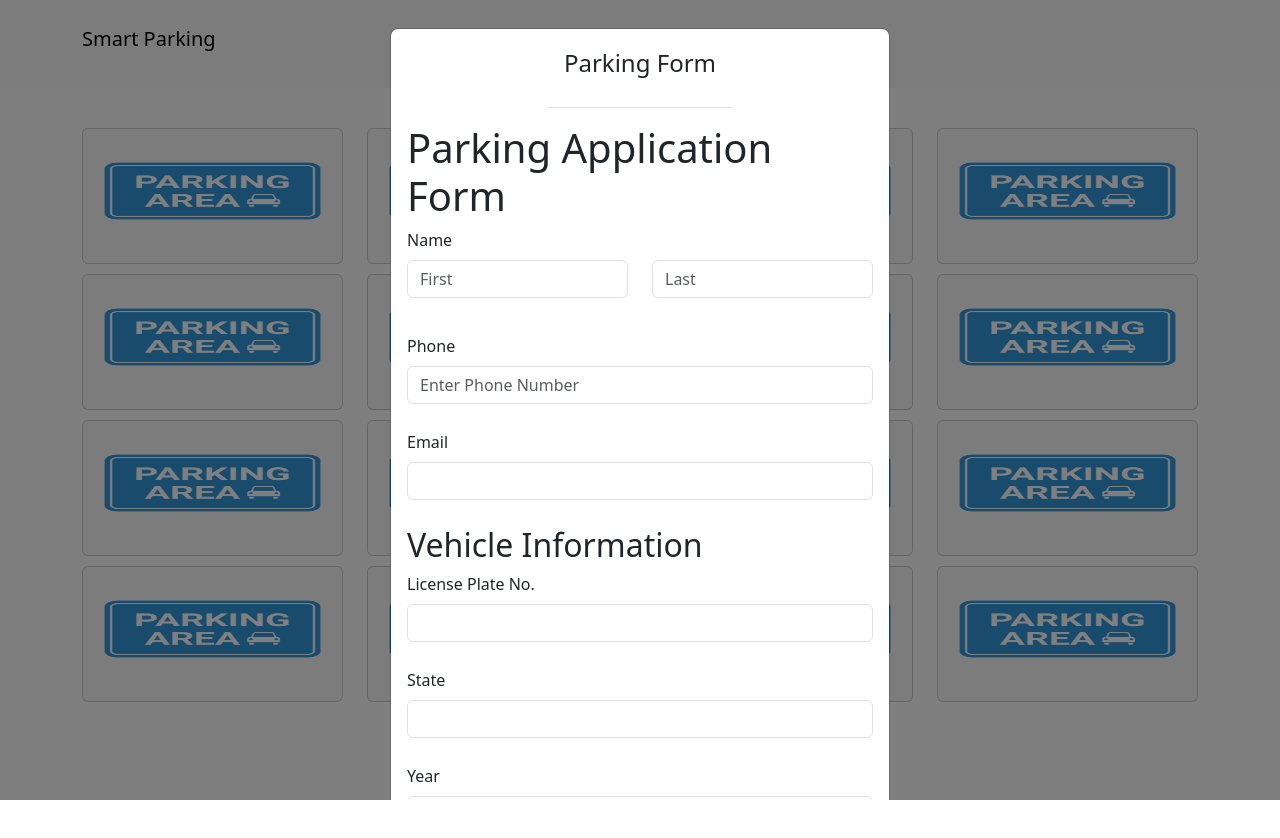
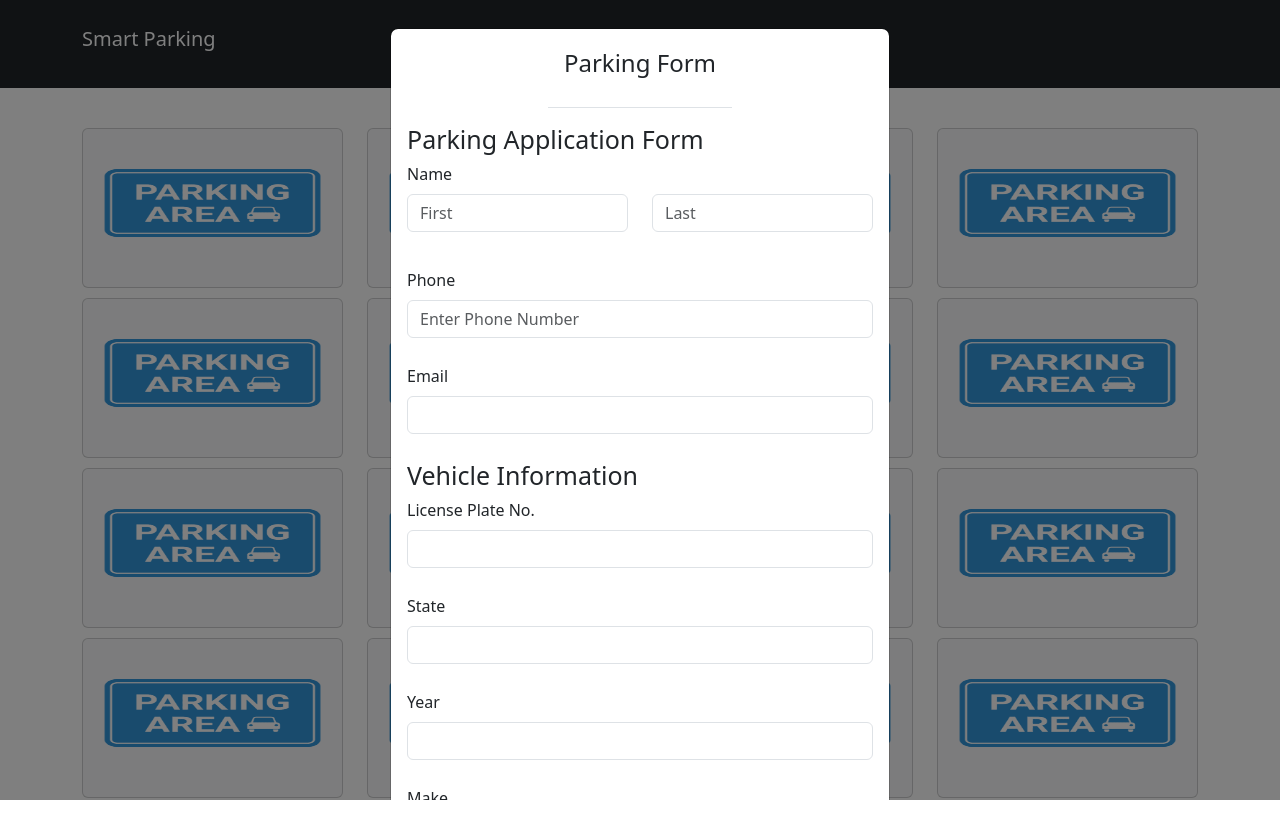
Before and after one commit to 0xZainRaza/Smart-parking-system, a React (Vite) app: page / in a window 1280 px wide. Both pictures are taken after a click on the element 212 px from the left and 196 px from the top of the page. Before the commit the page ends 800 px from the top, so only its background shows below. Built offline with nearby package versions, Linux system fonts and the light colour scheme.

Commit message:
Fixed rest of issues

```diff
--- a/src/components/Header.jsx
+++ b/src/components/Header.jsx
@@ -2,7 +2,7 @@
 
 function Header() {
   return (
-    <Navbar bg="light" expand="lg">
+    <Navbar bg="dark" data-bs-theme="dark" expand="lg">
       <Container>
         <Navbar.Brand href="#">Smart Parking</Navbar.Brand>
         <Nav>
--- a/src/components/ParkForm.jsx
+++ b/src/components/ParkForm.jsx
@@ -5,8 +5,38 @@
 import Row from 'react-bootstrap/Row';
 import Col from 'react-bootstrap/Col';
 import Modal from 'react-bootstrap/Modal';
+import React from 'react';
+
+function Popup(props) {
+  return (
+    <Modal
+      {...props}
+      size="lg"
+      aria-labelledby="contained-modal-title-vcenter"
+      centered
+    >
+      <Modal.Header closeButton>
+        <Modal.Title id="contained-modal-title-vcenter">
+          Modal heading
+        </Modal.Title>
+      </Modal.Header>
+      <Modal.Body>
+        <h4>Centered Modal</h4>
+        <p>
+          Cras mattis consectetur purus sit amet fermentum. Cras justo odio,
+          dapibus ac facilisis in, egestas eget quam. Morbi leo risus, porta ac
+          consectetur ac, vestibulum at eros.
+        </p>
+      </Modal.Body>
+      <Modal.Footer>
+        <Button onClick={props.onHide}>Close</Button>
+      </Modal.Footer>
+    </Modal>
+  );
+}
 
 function ParkForm({show, handleClose, index, slot, slots, setSlots}) {
+  const [modalShow, setModalShow] = React.useState(false);
   const [formData, setFormData] = useState({
     firstName: '',
     lastNamfe: '',
@@ -45,6 +75,10 @@
           model: '',
         })
         handleClose()
+        setModalShow(true);
+        setTimeout(() => {
+          setModalShow(false)
+        }, 5000)
         setSlots((slots) =>
         slots.map((element, i) => {
           if (i == index) {
@@ -72,13 +106,17 @@
 
   return (
     <div>
+      <Popup
+        show={modalShow}
+        onHide={() => setModalShow(false)}
+      />
       <Modal show={show} onHide={handleClose}>
         <Modal.Header>
-          <Modal.Title>Parking Form</Modal.Title>
+          <Modal.Title >Parking Form</Modal.Title>
         </Modal.Header>
         <Modal.Body>
       <Form onSubmit={handleSubmit}>
-        <h1>Parking Application Form</h1>
+        <h1 style={{'fontSize': '25px'}}>Parking Application Form</h1>
         <Row className="mb-3">
           <Form.Label>Name</Form.Label>
           <Form.Group as={Col} controlId="firstName">
@@ -116,7 +154,7 @@
             value={formData.email}
           />
         </Form.Group>
-        <h2>Vehicle Information</h2>
+        <h2 style={{'fontSize': '25px'}}>Vehicle Information</h2>
         <Form.Group className="mb-3" controlId="licensePlate">
           <Form.Label>License Plate No.</Form.Label>
           <Form.Control
--- a/src/index.css
+++ b/src/index.css
@@ -11,7 +11,7 @@
 }
 
 #card {
-  height: 17vh;
+  height: 20vh;
 }
 
 .card-img-bottom {
```
